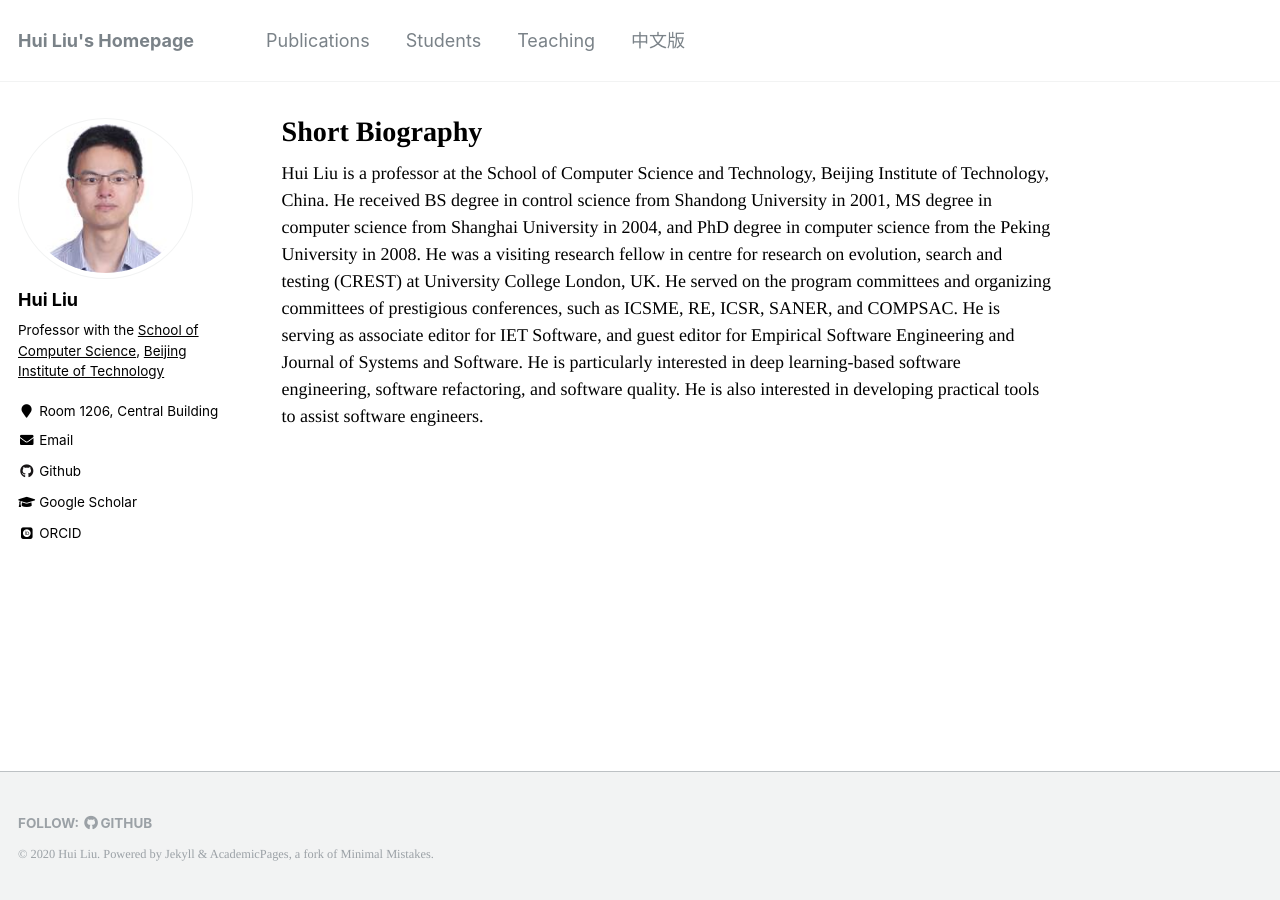
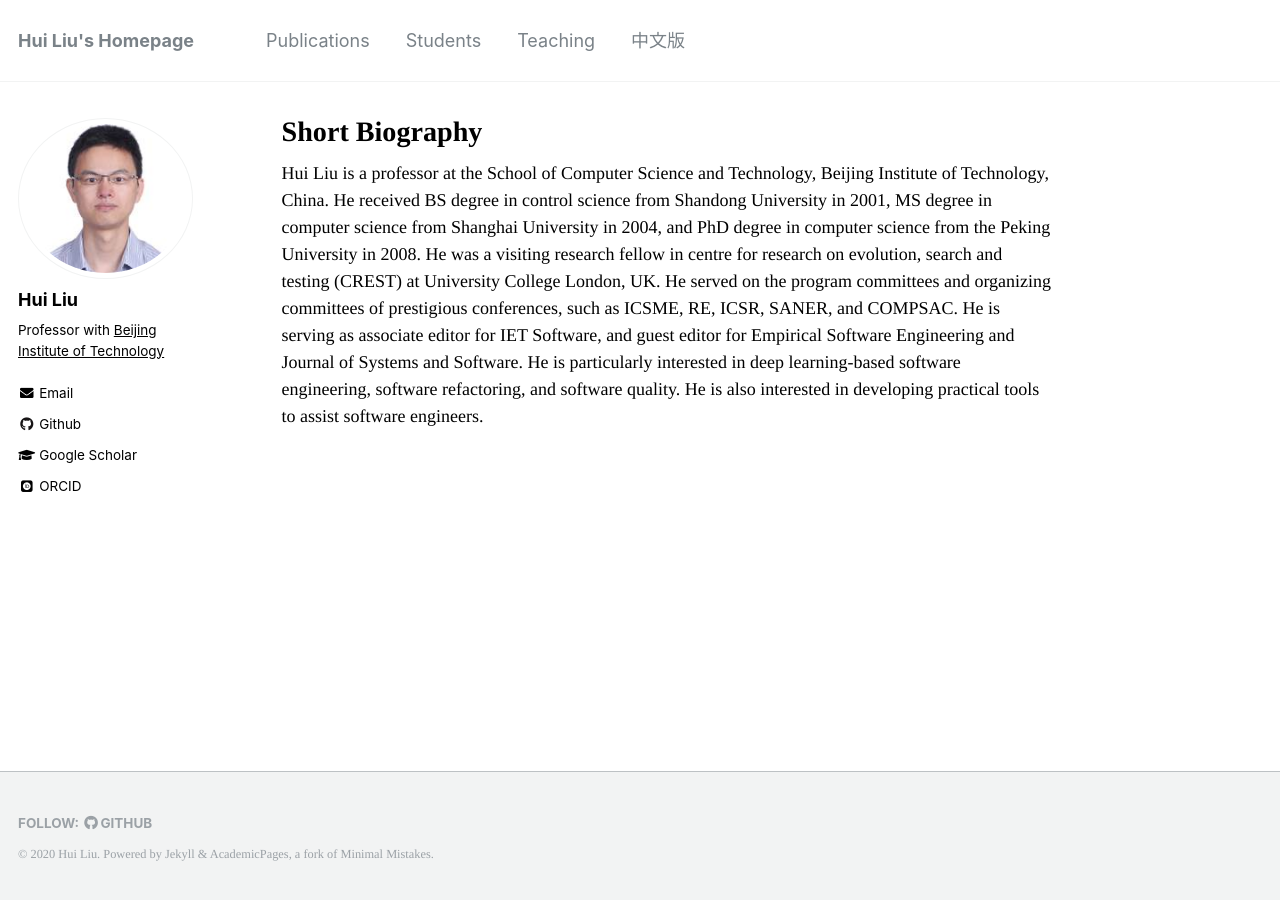
Before and after one commit to liuhuigmail/liuhuigmail.github.io, a Jekyll site: the page built from _pages/about.md, in a window 1280 px wide. Built offline with Jekyll 4.4.1, drawn with Linux system fonts in a browser that asks for light colours; some web fonts are replaced.

Commit message:
Update _config.yml

```diff
--- a/_config.yml
+++ b/_config.yml
@@ -82,12 +82,11 @@ analytics:
 author:
   name             : "Hui Liu"
   avatar           : "profile.png"
-  bio              : "Professor with the <a style='color: black;' href='http://cs.bit.edu.cn/'> School of Computer Science</a>, <a style='color: black;' href='http://english.bit.edu.cn/'>Beijing Institute of Technology</a> "
-  location         : "Room 1206, Central Building"
+  bio              : "Professor with  <a style='color: black;' href='http://english.bit.edu.cn/'>Beijing Institute of Technology</a> "
   employer         :
   pubmed           :
   googlescholar    : "https://scholar.google.com/citations?hl=zh-CN&user=XOnQow4AAAAJ"
-  email            : "Liuhui08@bit.edu.cn"
+  email            : "liuhui08@bit.edu.cn"
   researchgate     :  # example: "https://www.researchgate.net/profile/yourprofile"
   uri              :
   bitbucket        :
```
